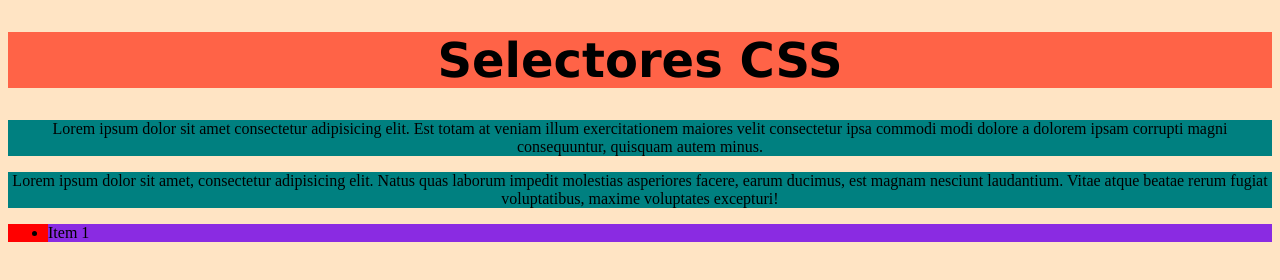
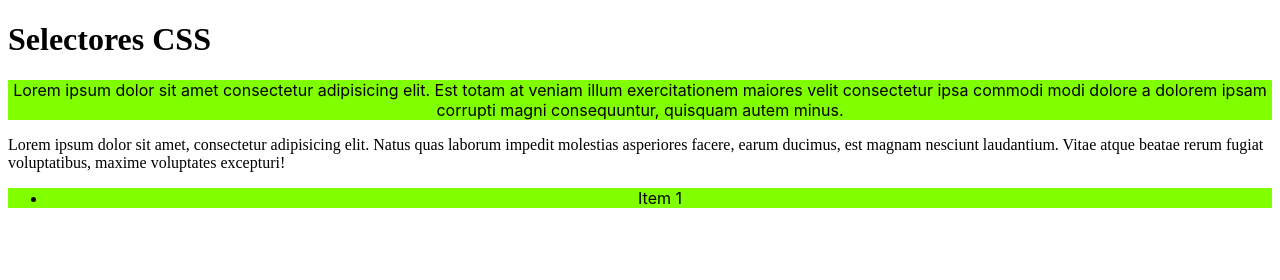
Before and after one commit to CxrlosMX/introduction-to-CSS, a plain HTML site: page 2-Selectores/index.html in a window 1280 px wide. Drawn offline with Linux system fonts and the light colour scheme.

Commit message:
Selectores de atributos

```diff
--- a/2-Selectores/css/styles.css
+++ b/2-Selectores/css/styles.css
@@ -16,12 +16,12 @@ Tipos de selectores
     -Selector de tipo de etiqueta -> nombre de la etiqueta */
 
 /* Selector universal este engloba a todo los elementos HTML por lo que no es muy recomendable hacer uso de el, solamente en casos muy particulares */
-* {
+/* {
   background-color: bisque;
-}
+} */
 
 /* Selectores de etiqueta, en este caso agregamos el nombre de la etiqueta y le aplicamos un estilo */
-h1 {
+/* h1 {
   background-color: tomato;
   font-size: 300%;
   font-family: "Lucida Sans", "Lucida Sans Regular", "Lucida Grande",
@@ -39,4 +39,22 @@ ul {
 }
 li {
   background-color: blueviolet;
+} */
+
+/* Selectores de atributos
+    -id-> id del elememtp
+    -clase-> clase del elemento
+    -otros atributos*/
+
+    /* Los atributos id para dar estilos a nuestros componentes no es correcto */
+/* #title{
+background-color: blueviolet;
+} */
+
+/* clase es lo màs recomendable usar para dar estilos para personalizar màs de un elemento, la ventaja es que podemos aplicar el estilo a mas de un elemento*/
+
+.text{
+    background-color: chartreuse;
+    font-family: -apple-system, BlinkMacSystemFont, 'Segoe UI', Roboto, Oxygen, Ubuntu, Cantarell, 'Open Sans', 'Helvetica Neue', sans-serif;
+    text-align: center;
 }
--- a/2-Selectores/index.html
+++ b/2-Selectores/index.html
@@ -8,12 +8,12 @@
     <title>Selectores</title>
 </head>
 <body>
-    <h1>Selectores CSS</h1>
-    <p>Lorem ipsum dolor sit amet consectetur adipisicing elit. Est totam at veniam illum exercitationem maiores velit consectetur ipsa commodi modi dolore a dolorem ipsam corrupti magni consequuntur, quisquam autem minus.</p>
+    <h1 id="title">Selectores CSS</h1>
+    <p class="text">Lorem ipsum dolor sit amet consectetur adipisicing elit. Est totam at veniam illum exercitationem maiores velit consectetur ipsa commodi modi dolore a dolorem ipsam corrupti magni consequuntur, quisquam autem minus.</p>
 
     <p>Lorem ipsum dolor sit amet, consectetur adipisicing elit. Natus quas laborum impedit molestias asperiores facere, earum ducimus, est magnam nesciunt laudantium. Vitae atque beatae rerum fugiat voluptatibus, maxime voluptates excepturi!</p>
 
-    <ul>
+    <ul class="text">
         <li>Item 1</li>
     </ul>
 
```
